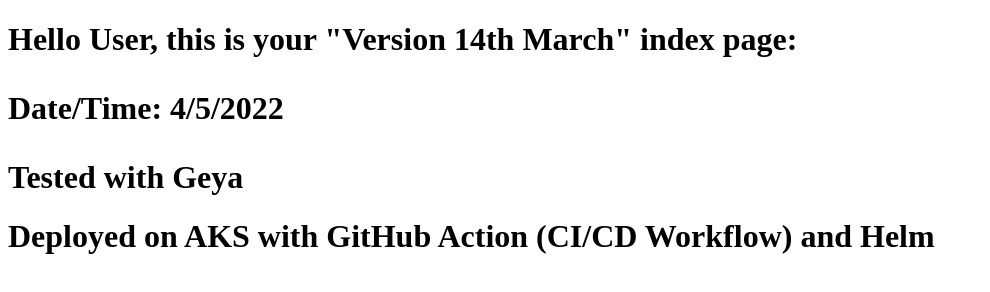
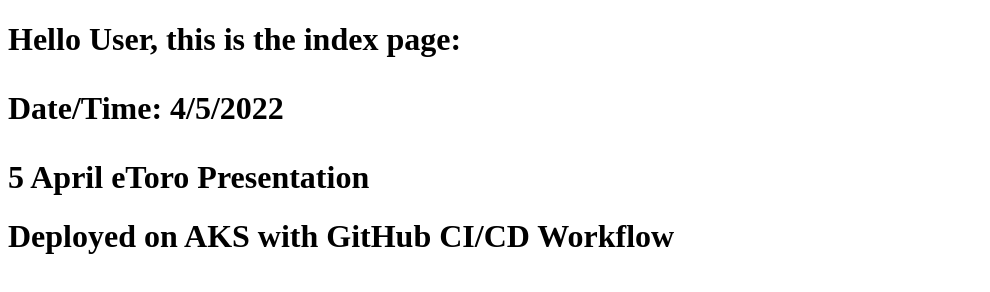
Before and after one commit to mehmetca-tr/demo-app-cd-wf-1, a plain HTML site: page app/index.html in a window 1280 px wide. Shown: the whole page, without its empty margins (0-990 px from the left). Drawn offline with Linux system fonts and the light colour scheme.

Commit message:
modified folder structure

```diff
--- a/index.html
+++ b/app/index.html
@@ -7,13 +7,13 @@
         <title>NGINX</title>
     </head>
     <body>
-        <h1>Hello User, this is your "Version 14th March" index page:
+        <h1>Hello User, this is the index page:
         <p>Date/Time: <span id="datetime"></span></p>
         <script>
             var dt=new Date();
             document.getElementById("datetime").innerHTML=dt.toLocaleDateString();
         </script></h1>
-        <h1>Tested with Geya</h1>
-        <h1>Deployed on AKS with GitHub Action (CI/CD Workflow) and Helm</h1>
+        <h1>5 April eToro Presentation</h1>
+        <h1>Deployed on AKS with GitHub CI/CD Workflow</h1>
     </body>
 </html>
```
Also changed, not shown: 1 other file.
